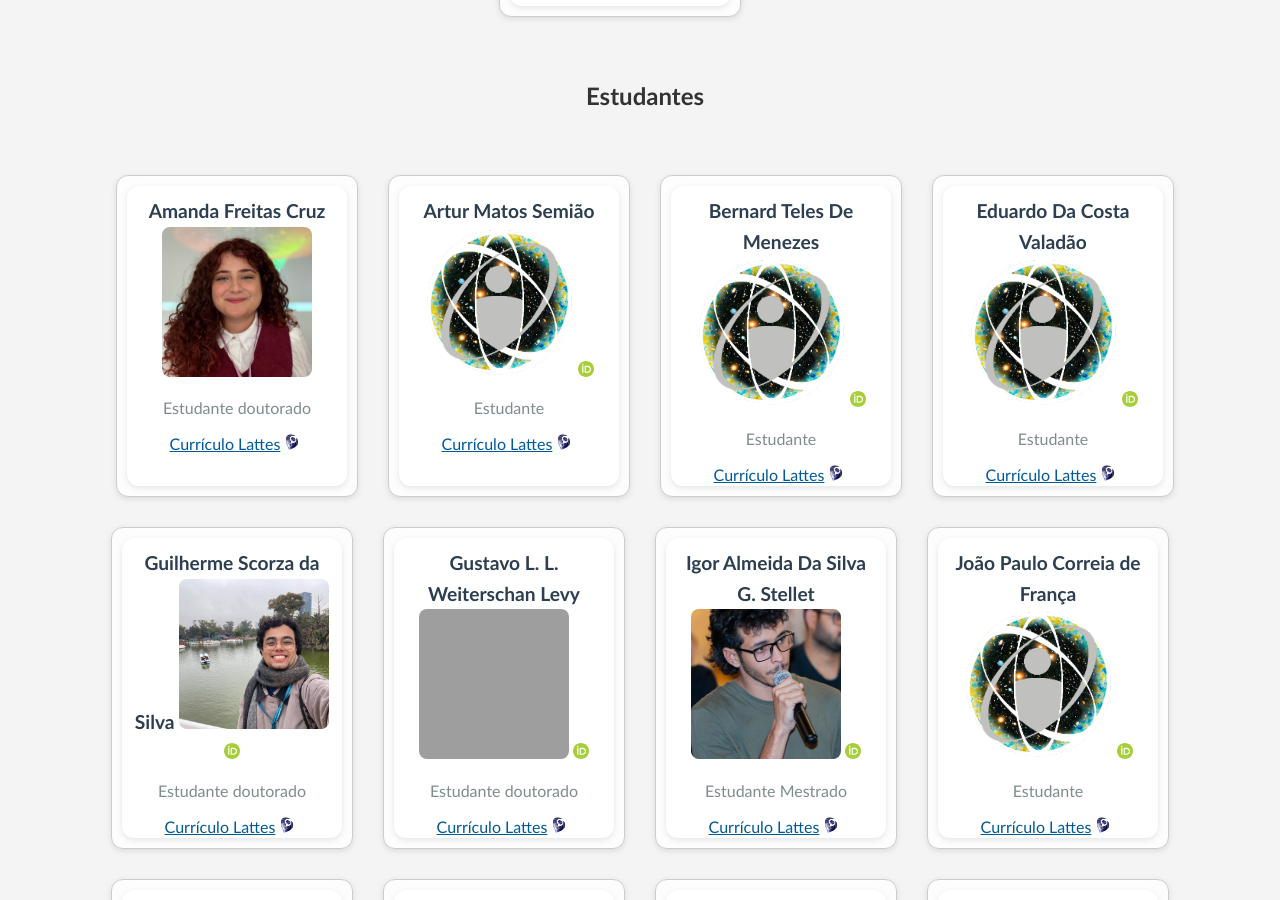
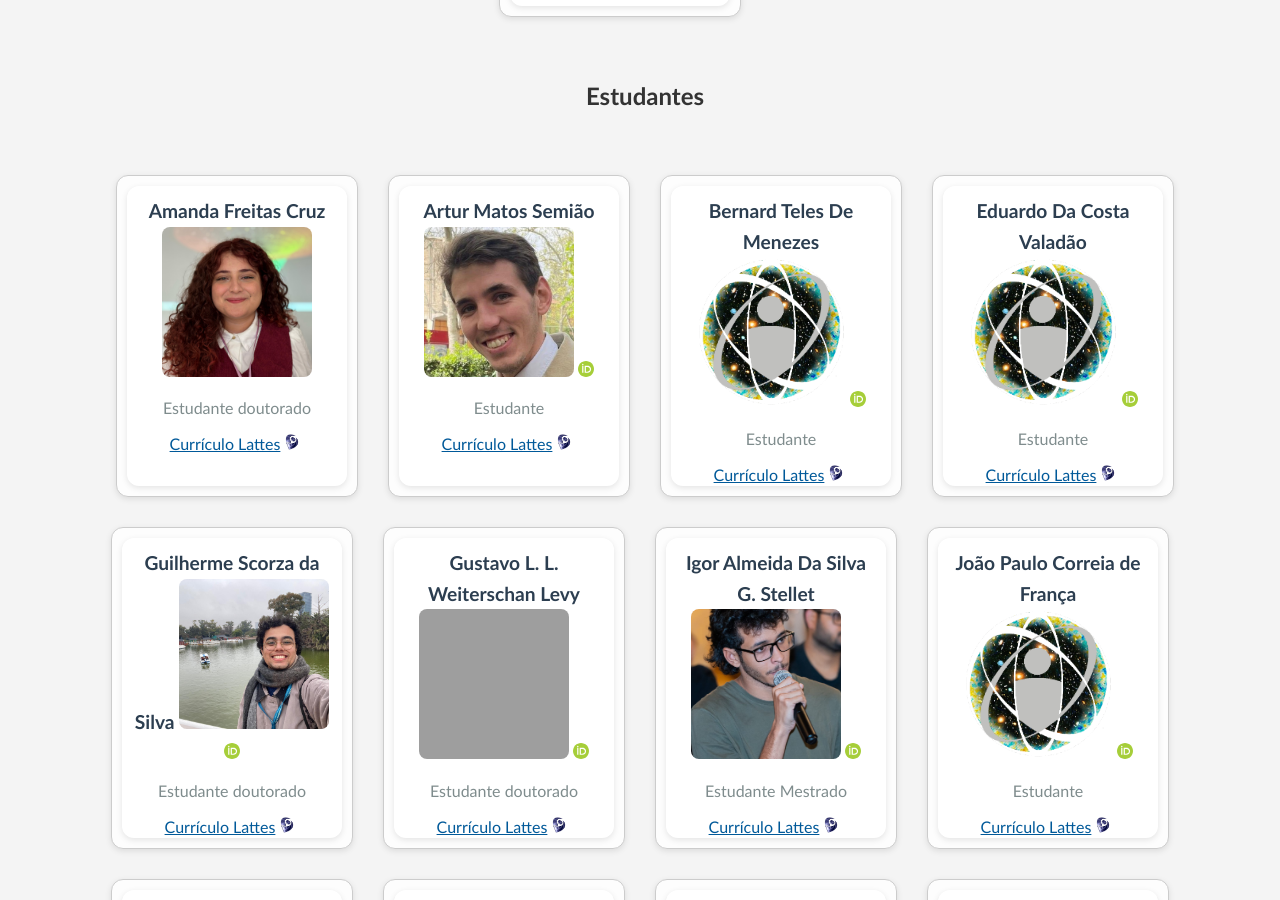
Before and after one commit to cbpf-cosmo/cbpf-cosmo.github.io, a Jekyll site: the page membros.html, which Jekyll copies as it is, in a window 1280 px wide and 900 px high, scrolled down 2108 px. Built offline with Jekyll 4.4.1, drawn with Linux system fonts in a browser that asks for light colours; grey boxes are pictures that could not be loaded.

Commit message:
fix/member-list

```diff
--- a/membros.html
+++ b/membros.html
@@ -530,7 +530,7 @@
       <div class="member-front">
         <div class="member-name">
           Artur Matos Semião
-          <img src="images/thumbs/cbpf.png" alt="foto" class="clickable-photo"
+          <img src="images/thumbs/artursemiao.jpg" alt="foto" class="clickable-photo"
                style="width:150px; height:150px; object-fit:cover;">
            <a href="https://orcid.org/" target="_blank">
             <img src="images/ORCID-iD_icon_vector.svg" alt="iD ORCID"/>
@@ -538,13 +538,13 @@
           </div>
         <div class="member-role">Estudante </div>
         <div class="member-lattes">
-          <a href="http://lattes.cnpq.br/" target="_blank">
+          <a href="http://lattes.cnpq.br/0110490857125135" target="_blank">
             Currículo Lattes<img src="images/lattes-logo-2.png" alt="iD Lattes"/>
           </a>
         </div>
       </div>
       <div class="member-back">
-        <p>Texto sobre palavras-chaves</p>
+        <p>Referenciais e relógios quânticos; gravitação semiclássica. Orientador: Leonardo Chataignier</p>
         <button class="btn-back">Voltar</button>
       </div>
     </div>
@@ -620,7 +620,7 @@
         </div>
       </div>
       <div class="member-back">
-        <p>Gravitação Quântica, Simetria BRST, Álgebras de von Neumann. Supervisor: Leonardo Chataignier</p>
+        <p>Gravitação Quântica, Simetria BRST, Álgebras de von Neumann. Orientador: Leonardo Chataignier</p>
         <button class="btn-back">Voltar</button>
       </div>
     </div>
```
